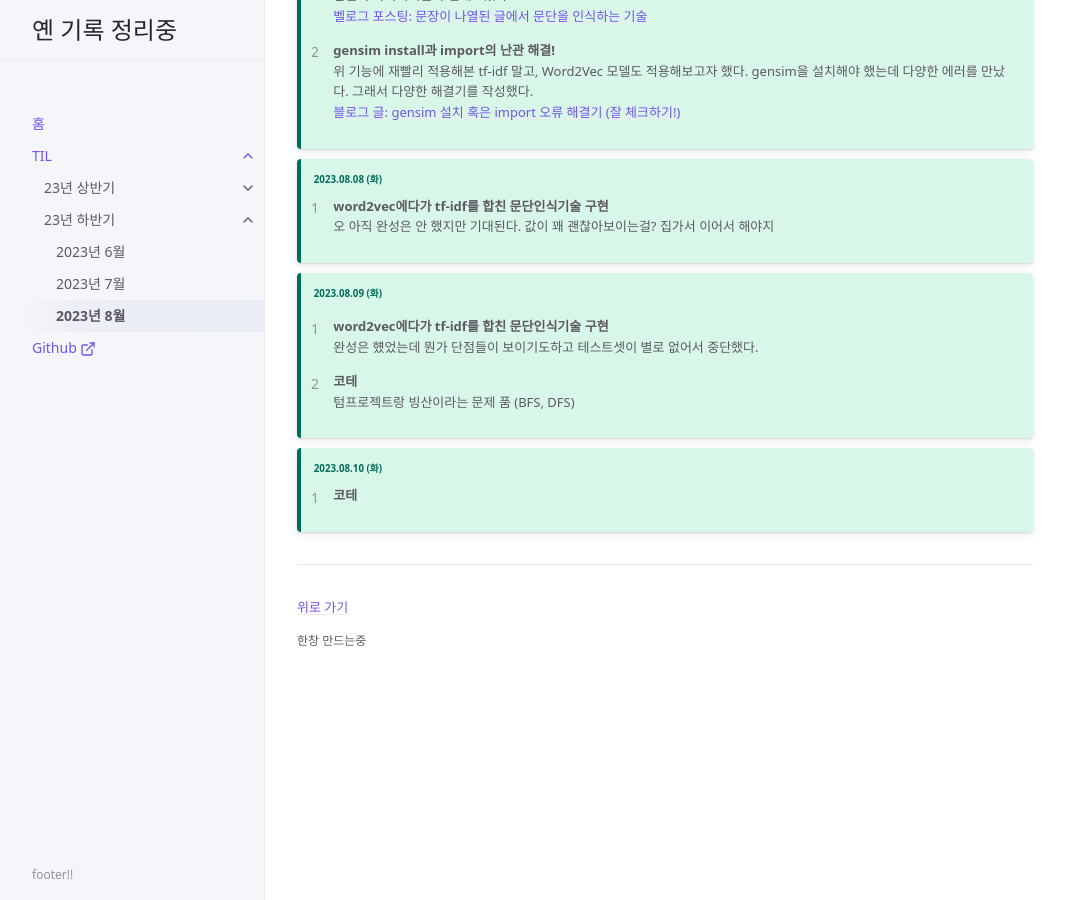
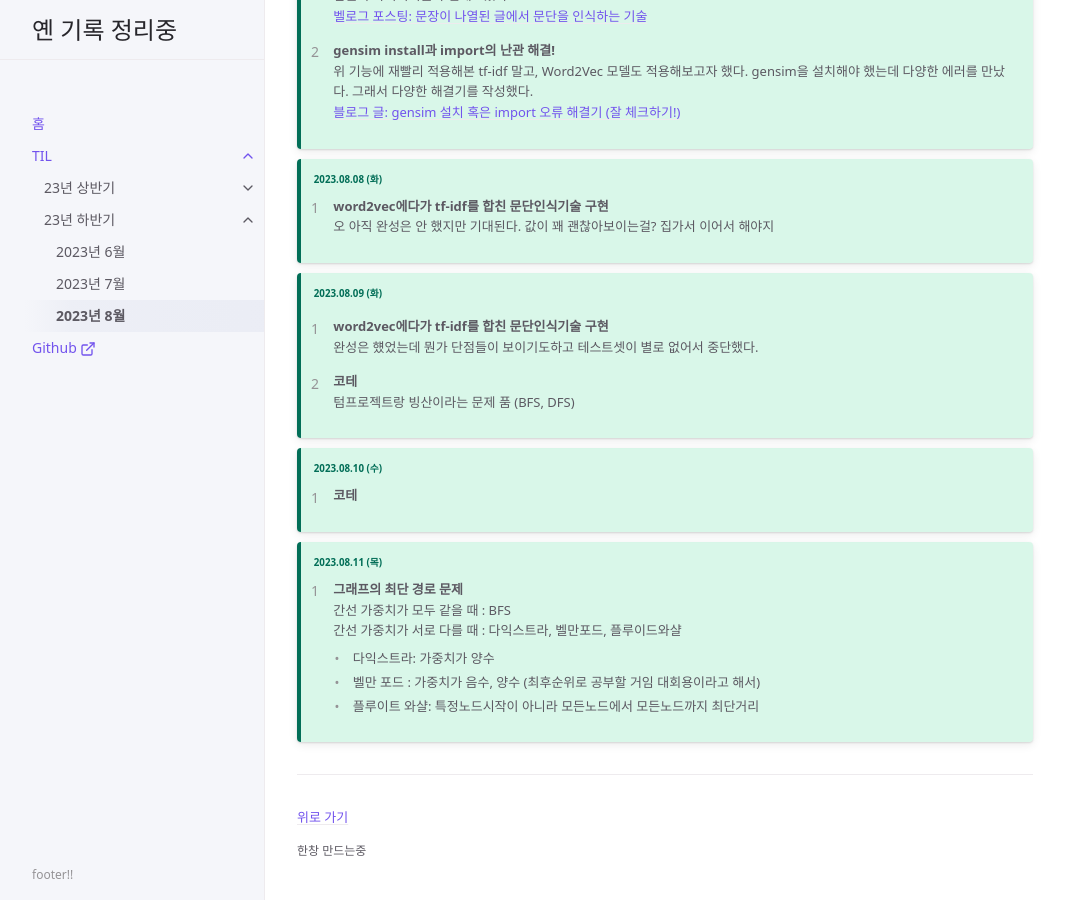
Before and after one commit to yyeennyy/yyeennyy.github.io, a Jekyll site: the page built from docs/TIL/23년 하반기/month08.md, in a window 1280 px wide and 900 px high, scrolled down 1534 px. Shown: the whole window, without its empty margins (107-1172 px from the left). Built offline with Jekyll 4.4.1, drawn with Linux system fonts in a browser that asks for light colours.

Commit message:
TIL 0811

```diff
--- a/docs/TIL/23년 하반기/month08.md
+++ b/docs/TIL/23년 하반기/month08.md
@@ -112,7 +112,18 @@ nav_order: 3
 
 
 {: .new-title }
-> 2023.08.10 (화)
+> 2023.08.10 (수)
 > 1. **코테**<br>
 >
 >
+
+
+
+{: .new-title }
+> 2023.08.11 (목)
+> 1. **그래프의 최단 경로 문제**<br>
+> 간선 가중치가 모두 같을 때 : BFS<br>
+> 간선 가중치가 서로 다를 때 : 다익스트라, 벨만포드, 플루이드와샬<br>
+> - 다익스트라: 가중치가 양수
+> - 벨만 포드 : 가중치가 음수, 양수 (최후순위로 공부할 거임 대회용이라고 해서)
+> - 플루이트 와샬: 특정노드시작이 아니라 모든노드에서 모든노드까지 최단거리
```
